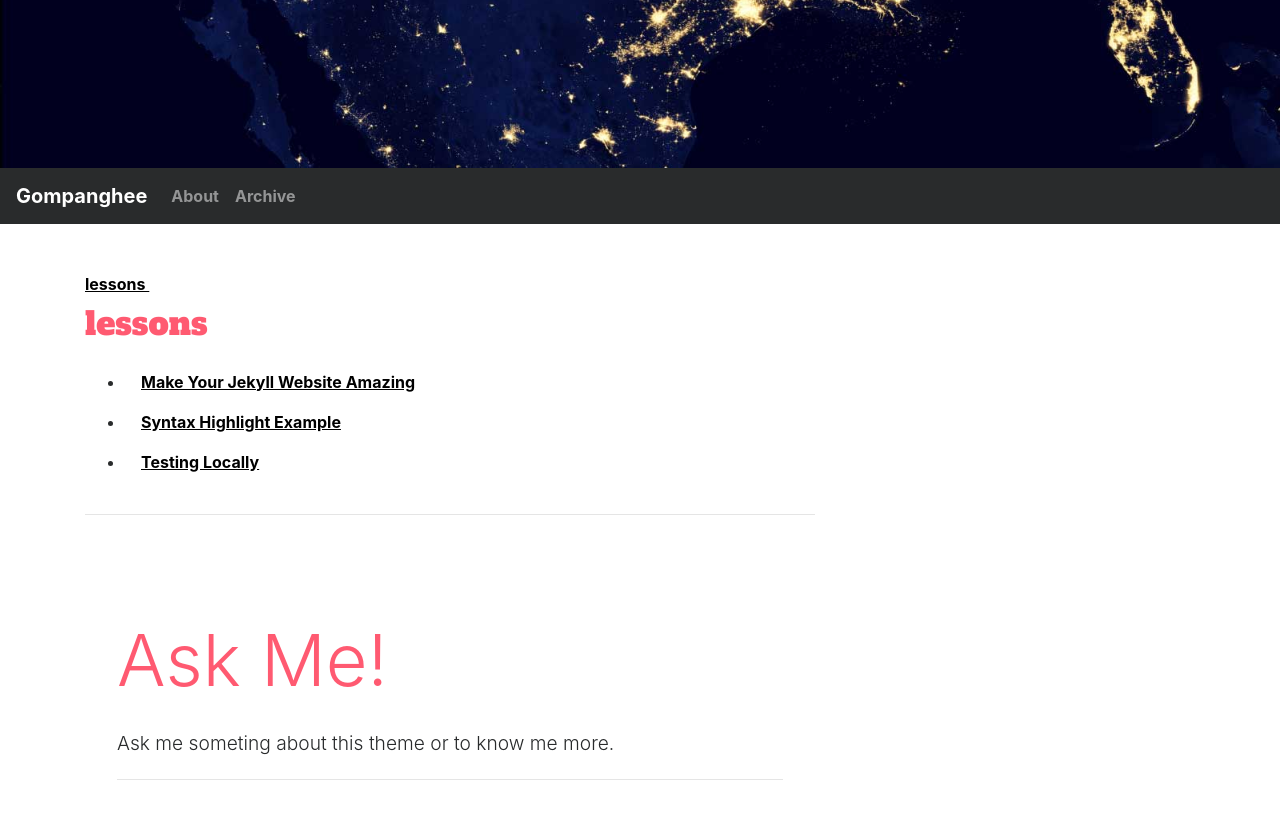
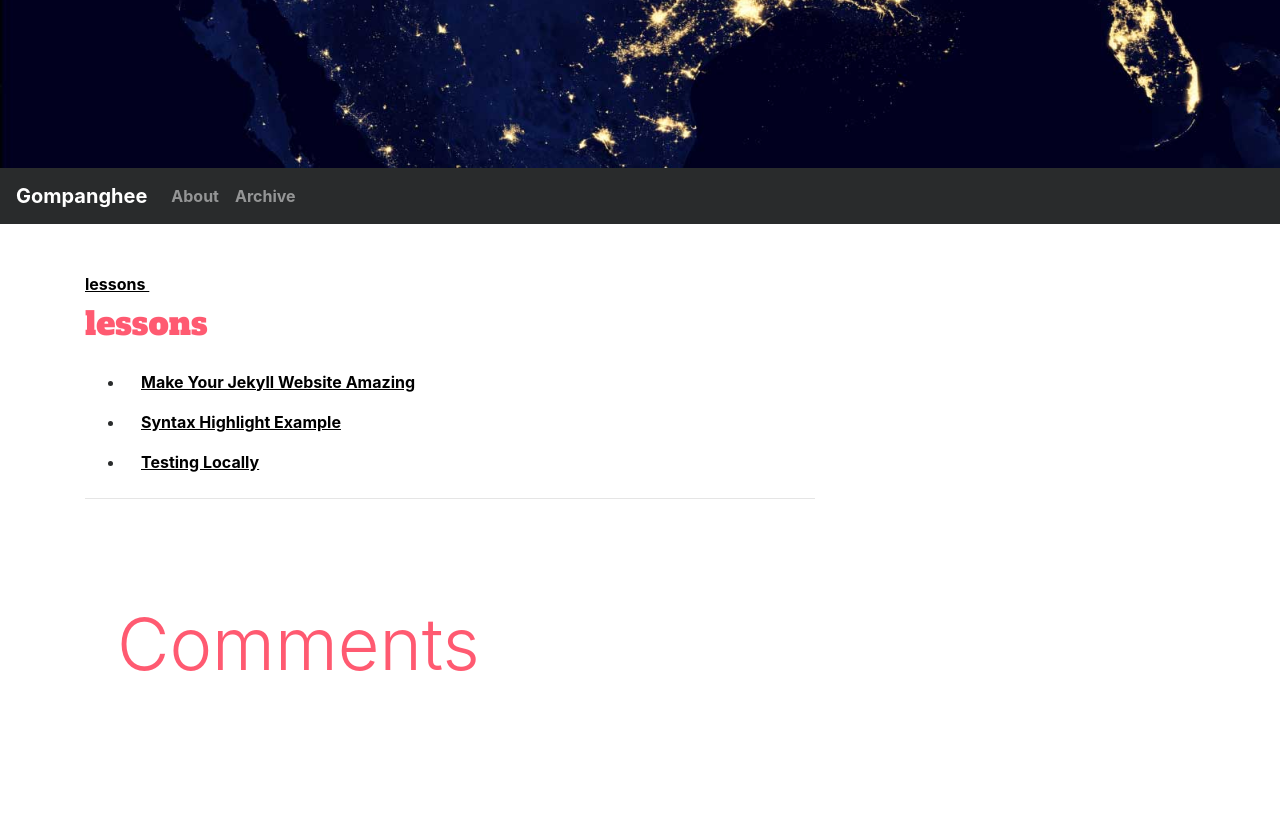
Before and after one commit to gompanghee/gompanghee.github.io, a Jekyll site: the page built from categories.html, in a window 1280 px wide and 900 px high, scrolled down 732 px. Shown: the top 819 px of the window. Built offline with Jekyll 4.4.1, drawn with Linux system fonts in a browser that asks for light colours; nearby versions of some CDN libraries; some web fonts are replaced; comment, search, counter and statistics services are not loaded.

Commit message:
Update blog.html

```diff
--- a/_includes/themes/bootstrap/blog.html
+++ b/_includes/themes/bootstrap/blog.html
@@ -226,15 +226,11 @@
 
            {{ content }}
 
-          <div class="row">
 
-          </div>
           <hr>
 
           <div class="jumbotron" style="background: white">
-            <h1 class="display-3">Ask Me!</h1>
-            <p class="lead">Ask me someting about this theme or to know me more.</p>
-            <hr class="my-4">
+            <h1 class="display-3">Comments</h1>
           </div>
             {% include JB/comments %}
 
```
